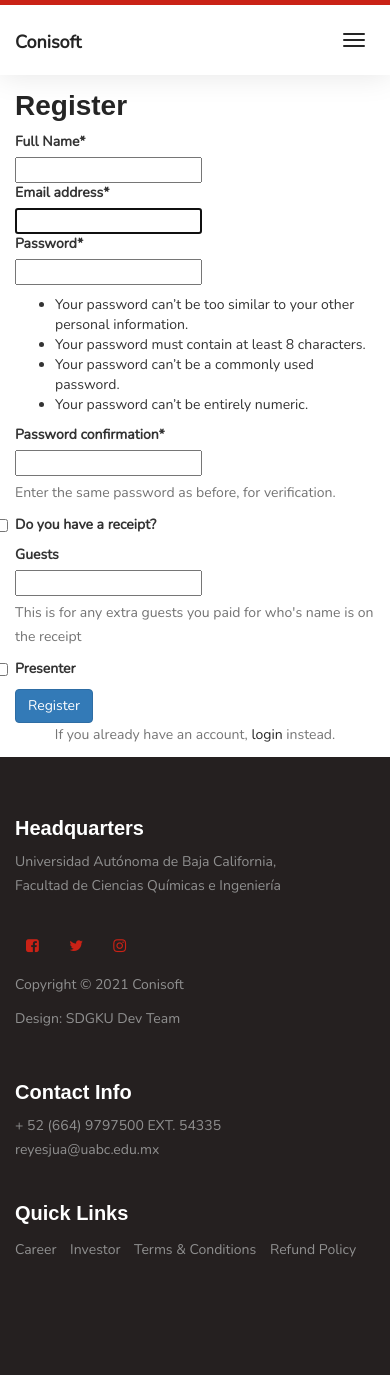
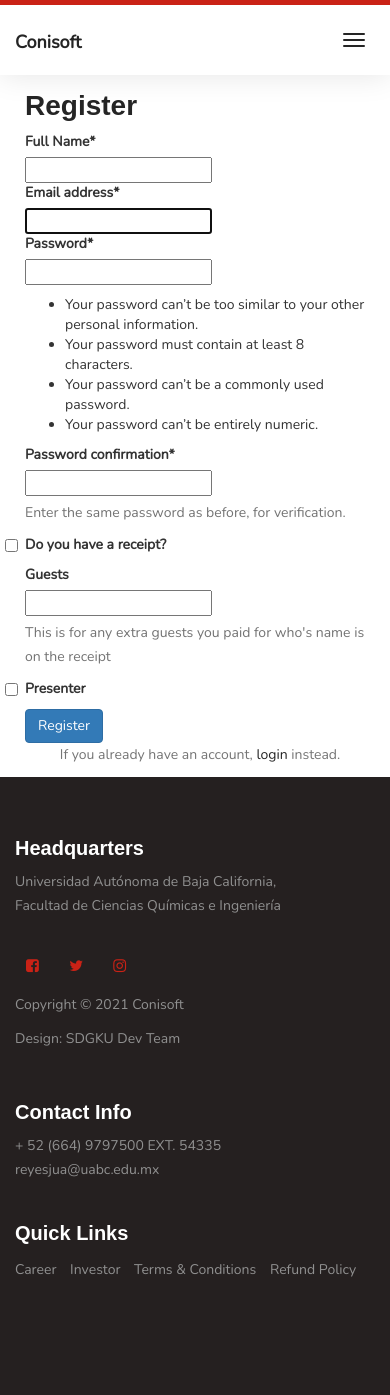
Before and after one commit to Conisoft-Dev/Conisoft, a Django app: page /register in a window 390 px wide. Run offline with Django 3.2, Linux system fonts and the light colour scheme; some libraries are stand-ins or nearby versions; some web fonts are replaced.

Commit message:
Added Media Query for mobile devices

```diff
--- /dev/null
+++ b/Conisoft/static/css/custom.css
@@ -0,0 +1,8 @@
+@media screen and (max-width: 425px) {
+    .item{
+        margin-bottom: 16rem;
+    }
+    #register-container{
+        margin-left: 1rem !important;
+    }
+}
--- a/Conisoft/templates/base.html
+++ b/Conisoft/templates/base.html
@@ -17,6 +17,8 @@
      <link rel="stylesheet" href="{% static 'css/owl.theme.default.min.css' %}">
      <!-- MAIN CSS -->
      <link rel="stylesheet" href="{% static 'css/templatemo-style.css' %}">
+     {% block style %}
+     {% endblock %}
 </head>
 
 <body id="top" data-spy="scroll" data-target=".navbar-collapse" data-offset="50">
--- a/Conisoft/templates/courses.html
+++ b/Conisoft/templates/courses.html
@@ -1,5 +1,10 @@
 {% extends 'base.html' %}
 {% load static %}
+
+{% block style %}
+<link rel="stylesheet" href="{% static 'css/custom.css' %}">
+{% endblock %}
+
 {% block content %}
 
 <!-- Courses -->
--- a/Conisoft/templates/register.html
+++ b/Conisoft/templates/register.html
@@ -1,10 +1,15 @@
 {% extends "base.html" %}
+{% load static %}
 {% load crispy_forms_tags %}
+
+{% block style %}
+<link rel="stylesheet" href="{% static 'css/custom.css' %}">
+{% endblock %}
 
 {% block content %}
 
 <!-- Register -->
-<div class="container py-5">
+<div id="register-container" class="container py-5">
 	<h1>Register</h1>
 	<form method="POST" enctype='multipart/form-data'>
 		{% csrf_token %}
```
Also changed, not shown: Conisoft/templates/index.html (+6 -1 lines).
